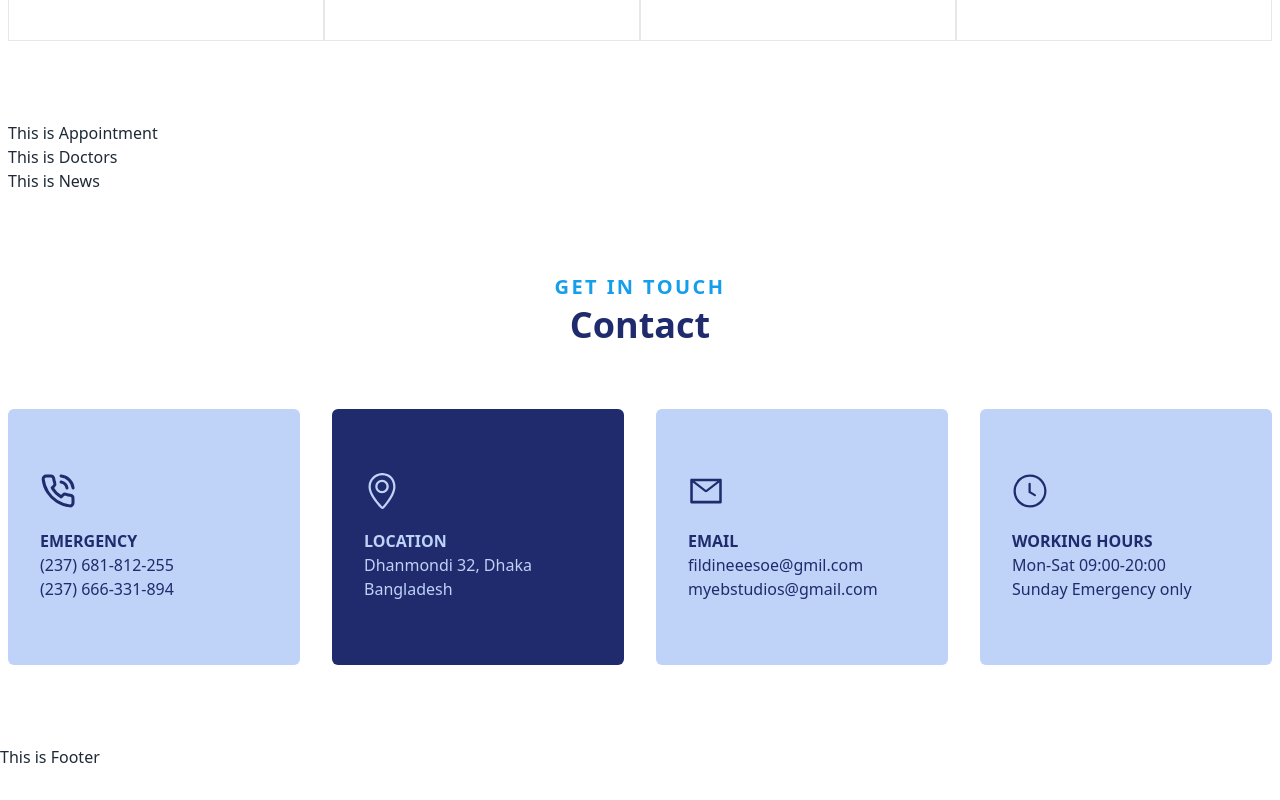
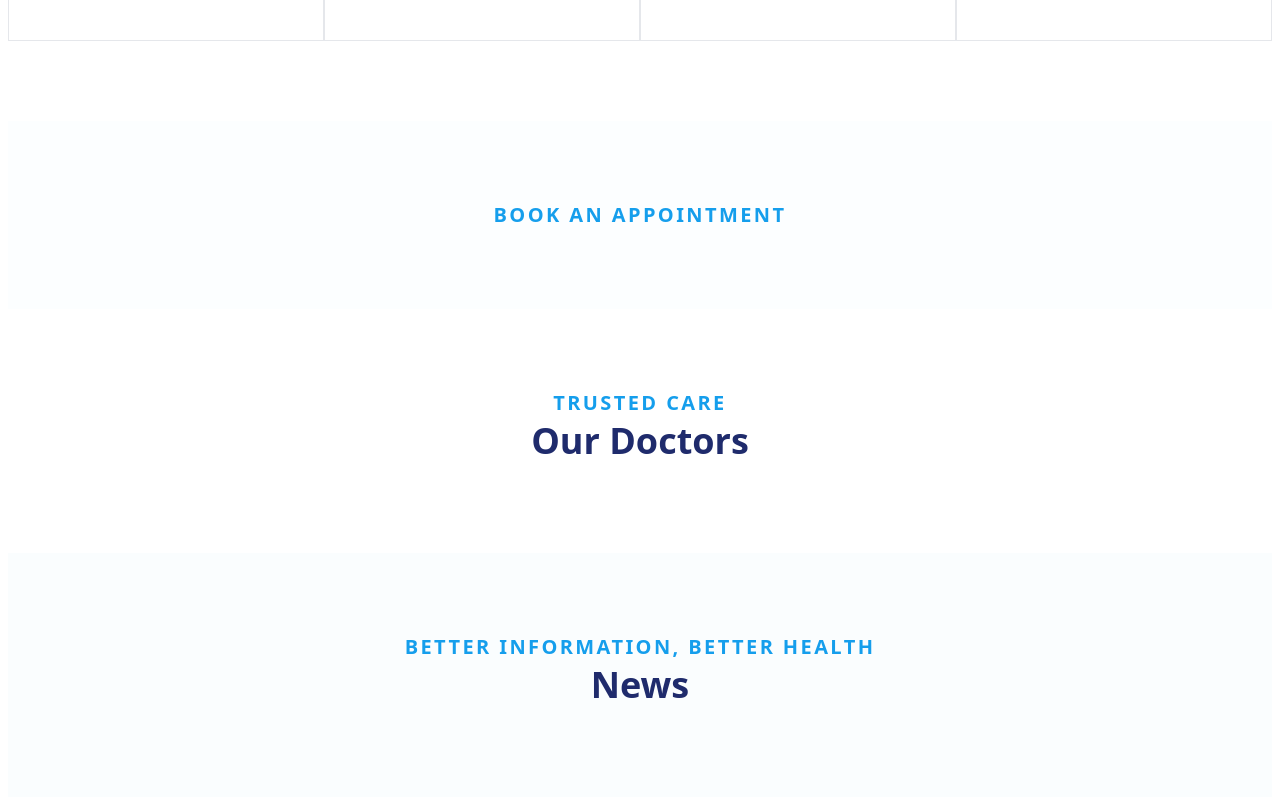
Before and after one commit to Bikash-Dev-Bk/softy-py-task, a React (Vite) app: page / in a window 1280 px wide. Shown: the part 1840-2640 px from the top of the page. Before the commit the page ends 2609 px from the top, so only its background shows below. Built offline with nearby package versions, Linux system fonts and the light colour scheme.

Commit message:
section title added

```diff
--- a/src/components/Appointment .jsx
+++ b/src/components/Appointment .jsx
@@ -1,10 +1,13 @@
-
-const Appointment  = () => {
-    return (
-        <div>
-            <p>This is Appointment</p>
-        </div>
-    );
+const Appointment = () => {
+  return (
+    <div className="bg-[#159EEC03] py-20">
+      <div className="text-center">
+        <p className="text-base lg:text-xl uppercase text-[#159EEC] font-bold tracking-[.12em]">
+          Book an Appointment
+        </p>
+      </div>
+    </div>
+  );
 };
 
-export default Appointment ;
+export default Appointment;
--- a/src/components/Doctors.jsx
+++ b/src/components/Doctors.jsx
@@ -1,11 +1,16 @@
-
-
 const Doctors = () => {
-    return (
-        <div>
-         <p>This is Doctors</p>
-        </div>
-    );
+  return (
+    <div className="py-20">
+      <div className="text-center">
+        <p className="text-base lg:text-xl uppercase text-[#159EEC] font-bold tracking-[.12em]">
+          Trusted Care
+        </p>
+        <h2 className="text-[#1F2B6C] text-2xl md:text-3xl lg:text-4xl font-bold mb-3 mt-1">
+          Our Doctors
+        </h2>
+      </div>
+    </div>
+  );
 };
 
 export default Doctors;
--- a/src/components/News.jsx
+++ b/src/components/News.jsx
@@ -1,11 +1,16 @@
-
-
 const News = () => {
-    return (
-        <div>
-            <p>This is News</p>
-        </div>
-    );
+  return (
+    <div className="bg-[#FAFDFE] py-20">
+      <div className="text-center">
+        <p className="text-base lg:text-xl uppercase text-[#159EEC] font-bold tracking-[.12em]">
+        Better information, Better health
+        </p>
+        <h2 className="text-[#1F2B6C] text-2xl md:text-3xl lg:text-4xl font-bold mb-3 mt-1">
+          News
+        </h2>
+      </div>
+    </div>
+  );
 };
 
 export default News;
```
